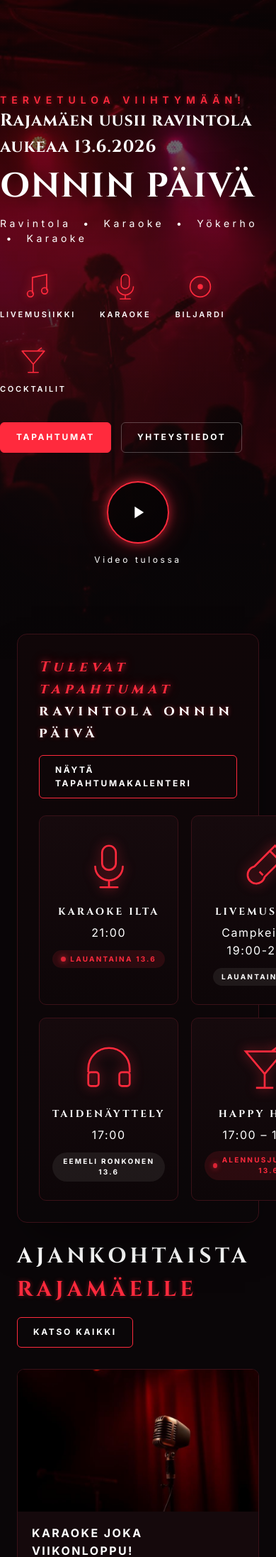
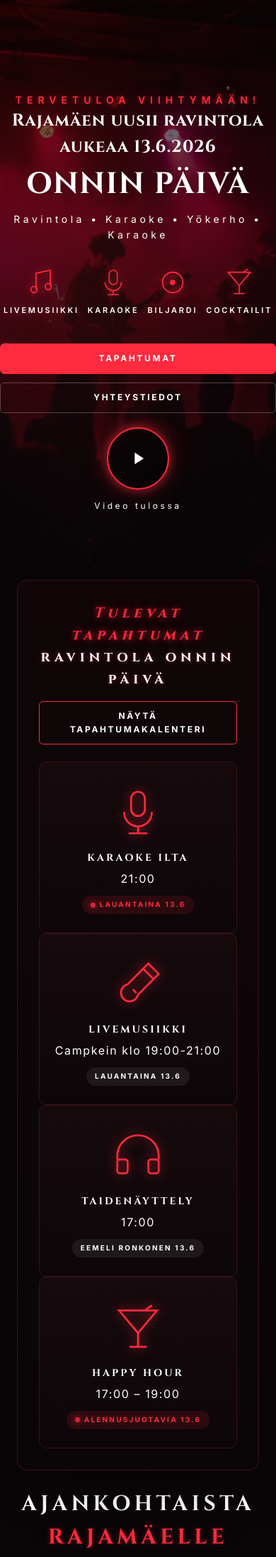
Before and after one commit to trollchild/onninpaiva, a Django app: page / in a window 390 px wide; the page is wider, and only the part inside the window is pictured. Shown: the part 66-2260 px from the top of that part at 71% size. Run offline with Django 4.2, Linux system fonts and the light colour scheme.

Commit message:
Update website

```diff
--- a/SecondBrain/website/templates/index.html
+++ b/SecondBrain/website/templates/index.html
@@ -6,24 +6,102 @@
 {% block content %}
 
 <style>
+
 .campkein-img{
     object-position: 20% 20%;
 }
+
+/* MOBILE RESPONSIVE */
+
+@media (max-width: 768px){
+
+    .hero h1{
+        font-size:42px;
+        text-align:center;
+    }
+
+    .hero h2{
+        font-size:24px;
+        text-align:center;
+    }
+
+    .hero-sub{
+        text-align:center;
+    }
+
+    .hero-eyebrow{
+        text-align:center;
+    }
+
+    .hero-cats{
+        justify-content:center;
+        gap:12px;
+    }
+
+    .hero-ctas{
+        display:flex;
+        flex-direction:column;
+        gap:12px;
+    }
+
+    .hero-ctas .btn{
+        width:100%;
+    }
+
+    .section-head{
+        flex-direction:column;
+        gap:16px;
+        text-align:center;
+    }
+
+    .tonight-head{
+        flex-direction:column;
+        gap:16px;
+        text-align:center;
+    }
+
+    .visit-img img{
+        width:100%;
+        height:auto;
+    }
+
+    .ncard img{
+        width:100%;
+        height:auto;
+    }
+
+    .play-wrap{
+        margin-top:20px;
+        text-align:center;
+    }
+
+    .hero-cats{
+        display:flex;
+        flex-wrap:wrap;
+    }
+}
+
 </style>
 
 <section class="hero">
     <div class="hero-inner container">
-        <div class="hero-grid">
 
-            <div>
-                <div class="hero-eyebrow">TERVETULOA VIIHTYMÄÄN!
+        <div class="row align-items-center g-4">
 
+            <div class="col-12 col-lg-8 ">
+
+                <div class="hero-eyebrow">
+                    TERVETULOA VIIHTYMÄÄN!
                 </div>
-                <h2 style="color:white;">Rajamäen uusii ravintola aukeaa 13.6.2026</h2>
+
+                <h2 style="color:white;">
+                    Rajamäen uusii ravintola aukeaa 13.6.2026
+                </h2>
+
                 <h1>ONNIN PÄIVÄ</h1>
 
                 <div class="hero-sub">
-                    Ravintola &nbsp;•&nbsp; Karaoke &nbsp;•&nbsp; Yökerho &nbsp;•&nbsp; Karaoke
+                    Ravintola • Karaoke • Yökerho • Karaoke
                 </div>
 
                 <div class="hero-cats">
@@ -70,63 +148,106 @@
 
                 </div>
 
-                <div class="hero-ctas">
-                    <a href="{% url 'events' %}" class="btn btn-solid">Tapahtumat</a>
-                    <a href="{% url 'contact' %}" class="btn btn-ghost">Yhteystiedot</a>
-                </div>
+                <div class="hero-ctas mt-4">
+                    <a href="{% url 'events' %}" class="btn btn-solid">
+                        Tapahtumat
+                    </a>
+
+                    <a href="{% url 'contact' %}" class="btn btn-ghost">
+                        Yhteystiedot
+                    </a>
                 </div>
 
+            </div>
+
+            <div class="col-12 col-lg-4 text-center">
+
                 <div class="play-wrap">
+
                     <button class="play-circle" aria-label="Play video">
                         <svg width="28" height="28" viewBox="0 0 24 24" fill="currentColor">
                             <path d="M8 5v14l11-7z"/>
                         </svg>
                     </button>
+
                     <span>Video tulossa</span>
+
                 </div>
 
             </div>
+
+        </div>
+
     </div>
 </section>
+
 <br>
+
 <div class="container">
+
     <div class="tonight reveal">
 
         <div class="tonight-head">
+
             <h3>
                 <em class="text-neon">Tulevat tapahtumat</em>
                 <span>ravintola onnin päivä</span>
             </h3>
 
-            <a href="{% url 'events' %}" class="btn">Näytä tapahtumakalenteri</a>
+            <a href="{% url 'events' %}" class="btn">
+                Näytä tapahtumakalenteri
+            </a>
+
         </div>
 
-        <div class="tonight-grid">
+        <div class="row g-4">
 
-            <div class="tcard">
+            <div class="col-12 col-sm-6 col-lg-3">
+                <div class="tcard h-100">
+
                     <div class="neon-ico">
                         <svg viewBox="0 0 64 64" fill="none" stroke="currentColor" stroke-width="2.2" stroke-linecap="round">
                             <rect x="24" y="8" width="16" height="28" rx="8"/>
                             <path d="M16 32a16 16 0 0 0 32 0M32 48v8M22 56h20"/>
                         </svg>
                     </div>
+
                     <h4>KARAOKE ILTA</h4>
                     <div class="time">21:00</div>
-                <span class="badge"><span class="dot"></span>Lauantaina 13.6</span>
+
+                    <span class="badge">
+                        <span class="dot"></span>
+                        Lauantaina 13.6
+                    </span>
+
+                </div>
             </div>
 
-            <div class="tcard">
+            <div class="col-12 col-sm-6 col-lg-3">
+                <div class="tcard h-100">
+
                     <div class="neon-ico">
                         <svg viewBox="0 0 64 64" fill="none" stroke="currentColor" stroke-width="2.2">
                             <path d="M44 8l12 12-6 6-12-12zM38 14L20 32a10 10 0 1 0 12 12l18-18M26 38l4 4"/>
                         </svg>
                     </div>
+
                     <h4>LIVEMUSIIKKI</h4>
-                <div class="time">Campkein klo 19:00-21:00</div>
-                <span class="badge up">Lauantaina 13.6</span>
+
+                    <div class="time">
+                        Campkein klo 19:00-21:00
                     </div>
 
-            <div class="tcard">
+                    <span class="badge up">
+                        Lauantaina 13.6
+                    </span>
+
+                </div>
+            </div>
+
+            <div class="col-12 col-sm-6 col-lg-3">
+                <div class="tcard h-100">
+
                     <div class="neon-ico">
                         <svg viewBox="0 0 64 64" fill="none" stroke="currentColor" stroke-width="2.2">
                             <path d="M8 36v-4a24 24 0 0 1 48 0v4"/>
@@ -134,105 +255,183 @@
                             <rect x="44" y="36" width="12" height="16" rx="3"/>
                         </svg>
                     </div>
+
                     <h4>TAIDENÄYTTELY</h4>
                     <div class="time">17:00</div>
-                <span class="badge up">Eemeli Ronkonen 13.6</span>
+
+                    <span class="badge up">
+                        Eemeli Ronkonen 13.6
+                    </span>
+
+                </div>
             </div>
 
-            <div class="tcard">
+            <div class="col-12 col-sm-6 col-lg-3">
+                <div class="tcard h-100">
+
                     <div class="neon-ico">
                         <svg viewBox="0 0 64 64" fill="none" stroke="currentColor" stroke-width="2.2">
                             <path d="M10 12h44L32 38 10 12zM32 38v16M22 54h20M40 12l8-6"/>
                         </svg>
                     </div>
+
                     <h4>HAPPY HOUR</h4>
-                <div class="time">17:00 – 19:00</div>
-                <span class="badge"><span class="dot"></span>Alennusjuotavia 13.6</span>
+
+                    <div class="time">
+                        17:00 – 19:00
+                    </div>
+
+                    <span class="badge">
+                        <span class="dot"></span>
+                        Alennusjuotavia 13.6
+                    </span>
+
+                </div>
             </div>
 
         </div>
-    </div>
-</div>
-<br>
-<section class="container reveal">
-    <div class="section-head">
-        <h2>AJANKOHTAISTA <em>RAJAMÄELLE</em></h2>
-        <a href="{% url 'blog' %}" class="btn">Katso kaikki</a>
+
     </div>
 
-    <div class="cards-3">
+</div>
 
-        <article class="ncard">
+<br>
+
+<section class="container reveal">
+
+    <div class="section-head">
+
+        <h2>
+            AJANKOHTAISTA <em>RAJAMÄELLE</em>
+        </h2>
+
+        <a href="{% url 'blog' %}" class="btn">
+            Katso kaikki
+        </a>
+
+    </div>
+
+    <div class="row g-4">
+
+        <div class="col-12 col-md-6 col-lg-4">
+
+            <article class="ncard h-100">
+
                 <div class="thumb">
-                <img src="{% static 'images/blog-mic.jpg' %}" alt="">
+                    <img src="{% static 'images/blog-mic.jpg' %}" class="img-fluid" alt="">
                 </div>
+
                 <div class="body">
                     <h4>Karaoke joka viikonloppu!</h4>
                     <p>Joka Perjantai ja Lauantai</p>
                     <div class="meta">Ravintola Onnin Päivä 13.6.2026</div>
                 </div>
+
             </article>
 
-        <article class="ncard">
+        </div>
+
+        <div class="col-12 col-md-6 col-lg-4">
+
+            <article class="ncard h-100">
+
                 <div class="thumb">
-                <img class="campkein-img" src="{% static 'images/Campkein.jpg' %}" alt="">
+                    <img class="campkein-img img-fluid" src="{% static 'images/Campkein.jpg' %}" alt="">
                 </div>
+
                 <div class="body">
                     <h4>Livemusiikkia terassilla</h4>
                     <p>Campkein esiintyy terassilla 13.6.2026 klo 19.00</p>
                     <div class="meta">Ravintola Onnin Päivä 13.6.2026</div>
                 </div>
+
             </article>
 
-        <article class="ncard">
+        </div>
+
+        <div class="col-12 col-md-6 col-lg-4">
+
+            <article class="ncard h-100">
+
                 <div class="thumb">
-                <img src="{% static 'images/eemeli.jpg' %}" alt="">
+                    <img src="{% static 'images/eemeli.jpg' %}" class="img-fluid" alt="">
                 </div>
+
                 <div class="body">
                     <h4>Taidenäyttely avajaispäivänä</h4>
                     <p>Eemeli Ronkonen 13.6.2026 klo 17.00</p>
                     <div class="meta">Ravintola Onnin Päivä 13.6.2026</div>
                 </div>
+
             </article>
 
         </div>
+
+    </div>
+
 </section>
+
 <br>
+
 <section class="container reveal">
+
     <div class="section-head">
         <h2>ASIAKKAIDEN <em>ARVOSTELUJA</em></h2>
     </div>
 
-    <div class="reviews-grid">
-        <div class="rcard">
+    <div class="row g-4">
+
+        <div class="col-12 col-md-4">
+
+            <div class="rcard h-100">
                 <div class="stars">★★★★★</div>
                 <p>"Tulee kyllä siisti paikka tuosta"</p>
                 <div class="who">— Niklas</div>
             </div>
 
-        <div class="rcard">
+        </div>
+
+        <div class="col-12 col-md-4">
+
+            <div class="rcard h-100">
                 <div class="stars">★★★★★</div>
                 <p>"Mageeta että myös uutta ohjelmaa"</p>
                 <div class="who">— Jukka</div>
             </div>
 
-        <div class="rcard">
+        </div>
+
+        <div class="col-12 col-md-4">
+
+            <div class="rcard h-100">
                 <div class="stars">★★★★★</div>
                 <p>"Terassista tulee siisti, odotan avajaisia!"</p>
                 <div class="who">— Sanna</div>
             </div>
-    </div>
-</section>
-<br>
-<section class="container reveal">
-    <div class="visit-grid">
 
-        <div class="visit-img">
-            <img src="{% static 'images/venue-signage.png' %}" alt="Onnin Päivä signage">
         </div>
 
-        <div>
-            <div class="hero-eyebrow">TERVETULOA AVAJAISIIN!</div>
+    </div>
+
+</section>
+
+<br>
+
+<section class="container reveal">
+
+    <div class="row align-items-center g-4">
+
+        <div class="col-12 col-lg-6 visit-img">
+
+            <img src="{% static 'images/venue-signage.png' %}" class="img-fluid" alt="Onnin Päivä signage">
+
+        </div>
+
+        <div class="col-12 col-lg-6">
+
+            <div class="hero-eyebrow">
+                TERVETULOA AVAJAISIIN!
+            </div>
 
             <h2 style="font-size:42px;margin:12px 0 18px;color:#fff">
                 Ravintola <span class="text-neon">ONNIN PÄIVÄ</span>
@@ -240,23 +439,36 @@
 
             <p style="color:#cdb8bc;margin-bottom:22px">
 
-                  Ravintola Onnin Päivä avaa ovensa lauantaina 13.6.2026. Avajaispäivän ohjelmassa Campkein esiintyy terassilla klo 19.00 alkaen ja Eemeli Ronkosen taidenäyttely avautuu klo 17.00. <br><br>
+                Ravintola Onnin Päivä avaa ovensa lauantaina 13.6.2026.
+                Avajaispäivän ohjelmassa Campkein esiintyy terassilla klo 19.00
+                alkaen ja Eemeli Ronkosen taidenäyttely avautuu klo 17.00.
 
+                <br><br>
 
-              Päivän aikana luvassa on monipuolista ohjelmaa, hyvää tunnelmaa ja yhdessäoloa – lämpimästi tervetuloa viettämään avajaisia kanssamme! <br><br>
+                Päivän aikana luvassa on monipuolista ohjelmaa,
+                hyvää tunnelmaa ja yhdessäoloa – lämpimästi tervetuloa
+                viettämään avajaisia kanssamme!
 
-              Otamme vastaan pöytävarauksia terassille esiintymisen ajaksi klo 19.00–21.00. Varaukset sähköpostitse: ravintola@onninpaiva.fi <br><br>
+                <br><br>
 
+                Otamme vastaan pöytävarauksia terassille esiintymisen ajaksi
+                klo 19.00–21.00.
+
+                Varaukset sähköpostitse:
+                ravintola@onninpaiva.fi
 
             </p>
 
             <a href="{% url 'contact' %}" class="btn btn-solid">
                 Ota yhteyttä
             </a>
+
         </div>
 
     </div>
+
 </section>
+
 <br>
 
 {% endblock %}
```
Lines whose indentation alone changed are shown as unchanged.
